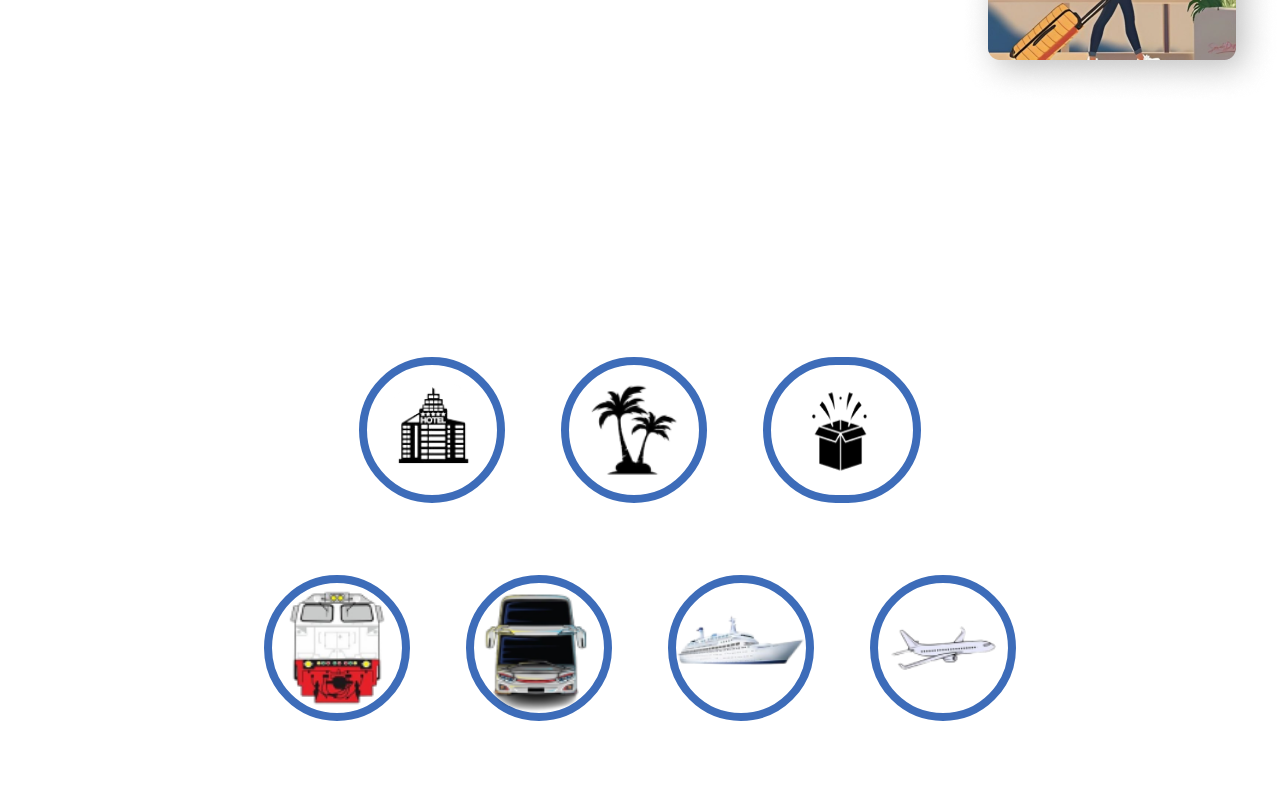
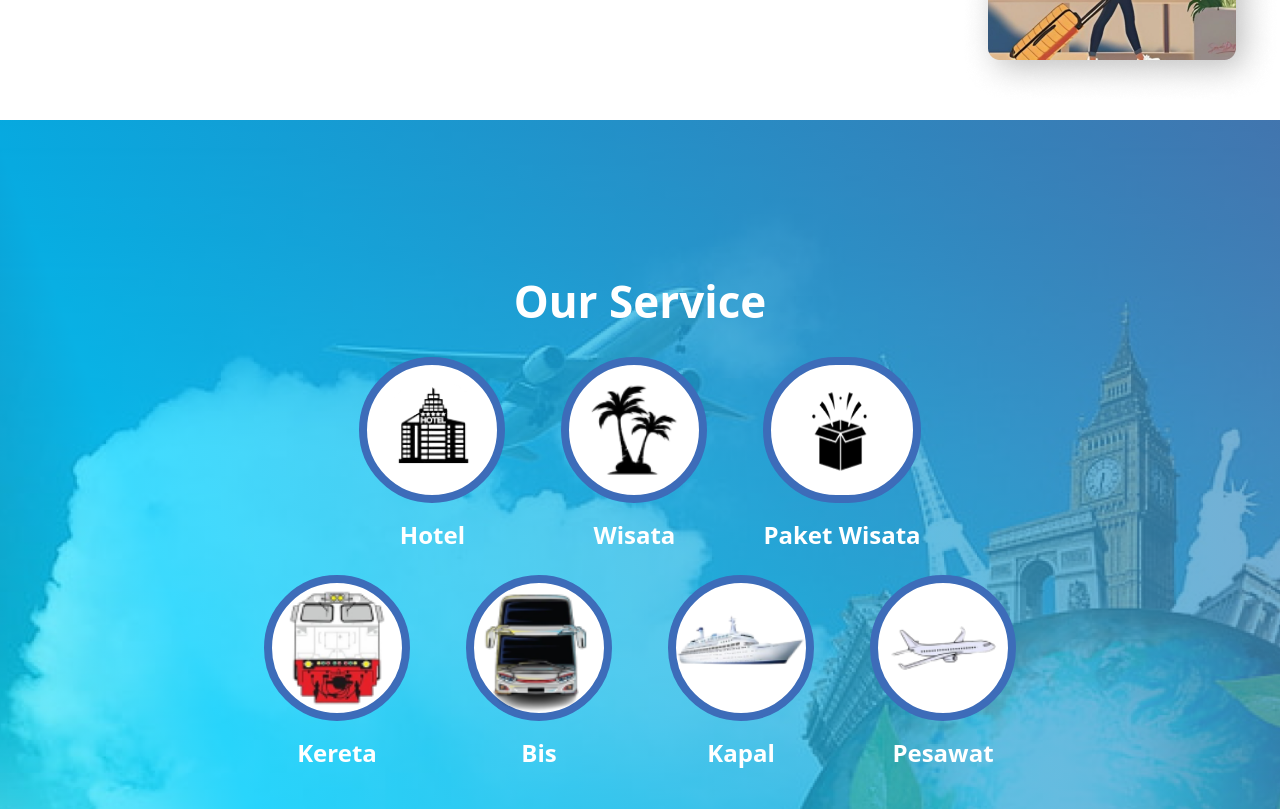
Before and after one commit to panntod/Wirawisata-Frontend, a React (Vite) app: page / in a window 1280 px wide. Shown: the part 840-1649 px from the top of the page. Built offline with nearby package versions, Linux system fonts and the light colour scheme.

Commit message:
refactor: Fix some issues

```diff
--- a/src/views/About.jsx
+++ b/src/views/About.jsx
@@ -13,8 +13,8 @@ export default function About() {
       <main>
         {/* HeroImage */}
         <img
-          src="/HeroImage.png"
-          alt="HeroImage"
+          src="/banner.png"
+          alt="banner"
           className="w-screen h-full object-contain"
         />
         {/* End HeroImage */}
--- a/src/views/Home.jsx
+++ b/src/views/Home.jsx
@@ -62,7 +62,7 @@ export default function Home() {
           <HeroImage />
         </div>
       </section>
-      <div className="h-screen relative custom-gradient flex flex-col justify-center items-center text-white">
+      <div className="h-screen relative bg-gradient flex flex-col justify-center items-center text-white">
         <H1 className="mb-6">Our Service</H1>
         <div className="flex gap-14 mb-6">
           {firstContent.map(({ img, title }) => (
@@ -74,7 +74,7 @@ export default function Home() {
             <ServiceImage key={`${title}-key-2`} title={title} img={img} />
           ))}
         </div>
-        <div className="bg-custom" />
+        <div className="bg-image" />
       </div>
       <Footer />
     </>
```
